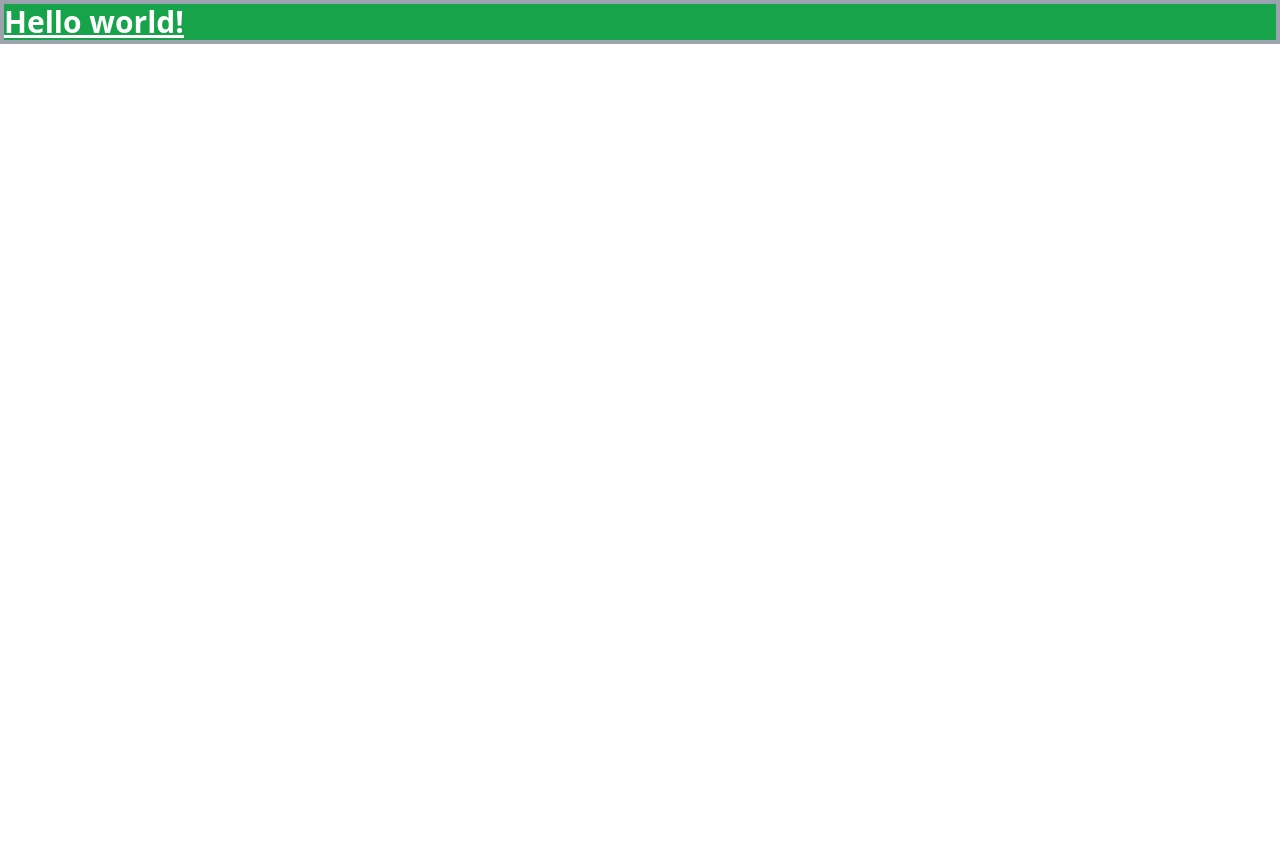
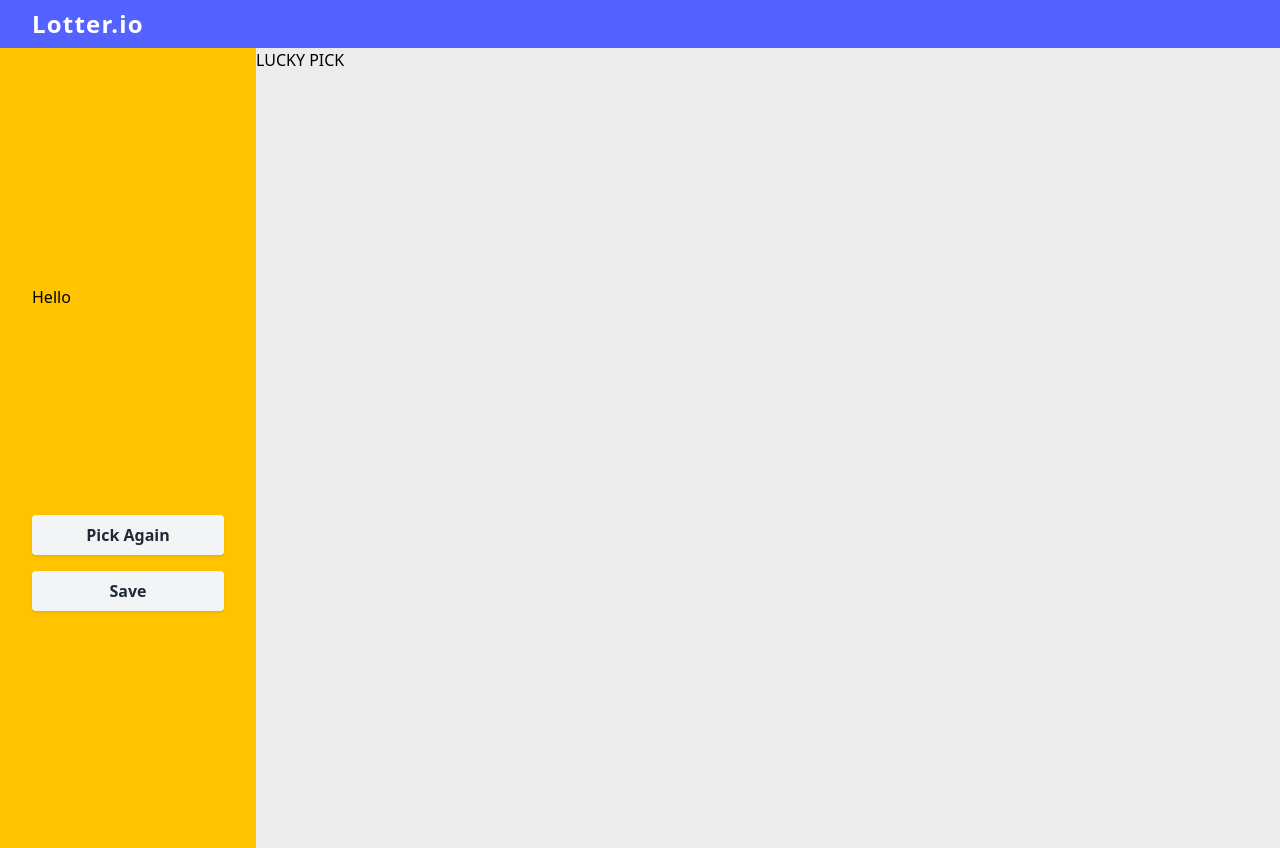
Before and after one commit to ljlabitag/Lotter.io, a Next.js app: page / in a window 1280 px wide. Before the commit the page ends 800 px from the top, so only its background shows below. Built offline with nearby package versions, Linux system fonts and the light colour scheme.

Commit message:
Added navbar component and edited sidebar component

```diff
--- a/app/page.js
+++ b/app/page.js
@@ -1,13 +1,24 @@
 import Image from 'next/image'
 import { Inter } from '@next/font/google'
 import styles from './page.module.css'
+import Navbar from '@/components/navbar/navbar';
+import Sidebar from '@/components/sidebar/sidebar';
 
 const inter = Inter({ subsets: ['latin'] })
 
 export default function Home() {
   return (
-    <h1 className="text-3xl bg-green-600 text-white font-bold underline border-4 border-gray-400">
-      Hello world!
-    </h1>
+    <div className="Parent">
+      <Navbar />
+      <div className="flex flex-row min-h-screen">
+        <Sidebar />
+        <div className="basis-4/5 bg-[#ECECEC]">
+          <h1 className="justify-center">LUCKY PICK</h1>
+          <div>
+
+          </div>
+        </div>
+      </div>
+    </div>
   )
 }
--- /dev/null
+++ b/components/navbar/navbar.js
@@ -0,0 +1,8 @@
+
+export default function Navbar() {
+    return (
+        <nav className="bg-[#5463FF] py-2">
+            <div className="text-white text-2xl text-left font-extrabold pl-8 tracking-wider">Lotter.io</div>
+        </nav>
+    )
+}
--- a/components/sidebar/sidebar.js
+++ b/components/sidebar/sidebar.js
@@ -1,5 +1,19 @@
 import styles from "./sidebar.module.css";
 
 export default function Sidebar() {
-    return
+    return (
+        <div className="flex flex-col basis-1/5 justify-evenly p-8 bg-[#FFC300]">
+            <div className="flex flex-row ">
+                <a>Hello</a>
+            </div>
+            <div className="flex flex-col gap-4">
+                <button type="button" className="bg-gray-100 hover:bg-[#FF1818] hover:text-[#ECECEC] text-gray-800 font-bold py-2 px-4 rounded shadow items-center">
+                    Pick Again
+                </button>
+                <button type="button" className="bg-gray-100 hover:bg-[#FF1818] hover:text-[#ECECEC] text-gray-800 font-bold py-2 px-4 rounded shadow items-center">
+                    Save
+                </button>
+            </div>
+        </div>
+    )
 }
--- a/tailwind.config.js
+++ b/tailwind.config.js
@@ -6,7 +6,14 @@ module.exports = {
     "./components/**/*.{js,ts,jsx,tsx}"
   ],
   theme: {
-    extend: {},
+    extend: {
+      colors: {
+        c_blue: '#5463FF',
+        c_red: '#FF1818',
+        c_gray: '#ECECEC',
+        c_yellow: '#FFC300'
+      }
+    },
   },
   plugins: [],
 }
```
